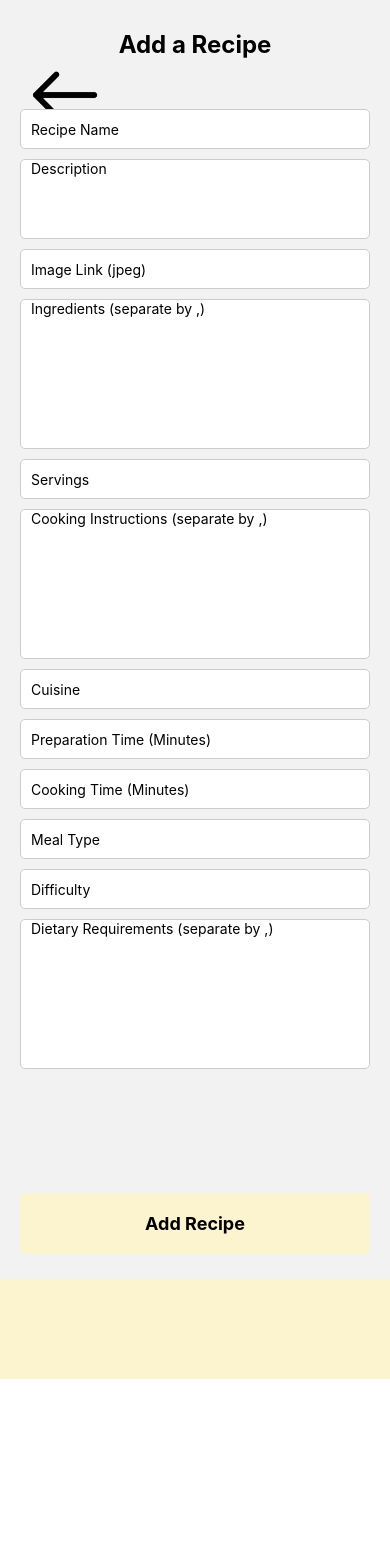
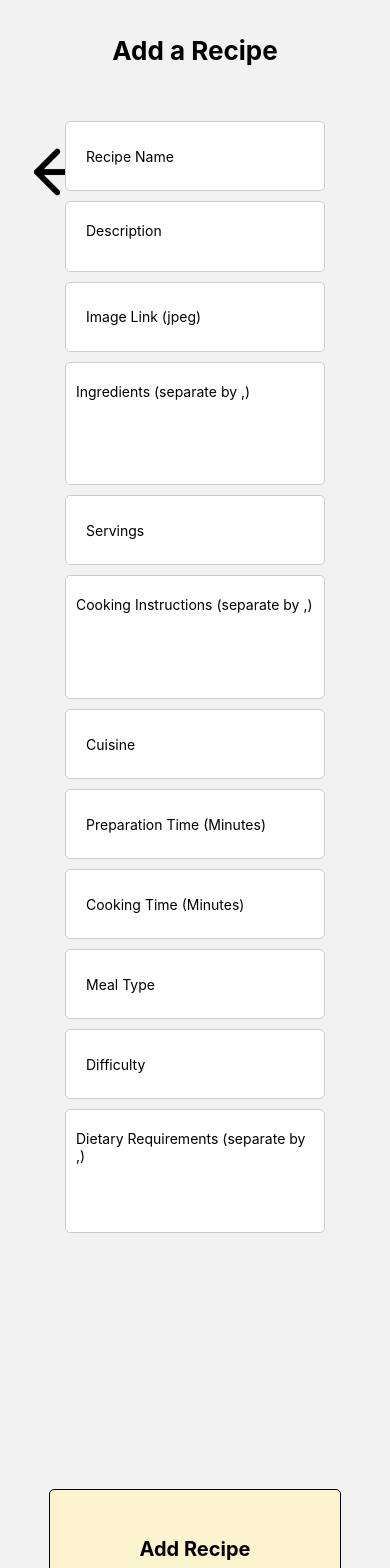
Before and after one commit to KirstyHind/scran-recipe-app, a React Native app: screen /AddRecipe in a window 390 px wide. Shown: the top 1568 px of the page. Before the commit the page ends 1379 px from the top, so only its background shows below. Built offline with nearby package versions, Linux system fonts and the light colour scheme.

Commit message:
Your commit message here

```diff
--- a/AddRecipe.js
+++ b/AddRecipe.js
@@ -8,6 +8,10 @@ import 'firebase/database';
 // Local component imports
 import Toolbar from './Toolbar';
 import { ScrollView } from 'react-native-gesture-handler';
+import BackButton from './BackButton';
+import InputBox from './InputBox';
+import HeaderText from './HeaderText';
+import CustomButton from './CustomButton';
 
 // AddRecipe component
 const AddRecipe = ({ navigation }) => {
@@ -70,14 +74,11 @@ const AddRecipe = ({ navigation }) => {
   return (
     <TouchableWithoutFeedback onPress={Keyboard.dismiss}>
       <SafeAreaView style={styles.container}>
-      <Text style={styles.heading}>Add a Recipe</Text>
-      <TouchableOpacity style={styles.backButton} onPress={() => navigation.goBack()}>
-        <Image source={require('./assets/backbutton.png')} style={[styles.backImage, styles.imageBorder]} />
-      </TouchableOpacity>
+        <HeaderText>Add a Recipe</HeaderText>
+        <BackButton />
         <ScrollView contentContainerStyle={styles.content}>
           {/* Input fields for recipe details */}
-        <TextInput
-          style={styles.input}
+          <InputBox
             placeholder="Recipe Name"
             value={recipeName}
             onChangeText={(text) => setRecipeName(text)}
@@ -90,8 +91,7 @@ const AddRecipe = ({ navigation }) => {
             multiline // Enable multiline input
             numberOfLines={4} // Set the initial number of lines to show
           />
-        <TextInput
-          style={styles.input}
+          <InputBox
             placeholder="Image Link (jpeg)"
             value={image}
             onChangeText={(text) => setImageLink(text)}
@@ -106,8 +106,7 @@ const AddRecipe = ({ navigation }) => {
             onSubmitEditing={() => { }} // This function will handle the "Enter" key press
           />
 
-        <TextInput
-          style={styles.input}
+          <InputBox
             placeholder="Servings"
             value={servings}
             onChangeText={(text) => setServings(text.replace(/[^0-9]/g, ''))} // Only allow numeric input
@@ -124,38 +123,33 @@ const AddRecipe = ({ navigation }) => {
             onSubmitEditing={() => { }} // This function will handle the "Enter" key press
           />
 
-        <TextInput
-          style={styles.input}
+          <InputBox
             placeholder="Cuisine"
             value={cuisine}
             onChangeText={(text) => setCuisine(text)}
           />
 
-        <TextInput
-          style={styles.input}
+          <InputBox
             placeholder="Preparation Time (Minutes)"
             value={prepTime}
             onChangeText={(text) => setPrepTime(text.replace(/[^0-9]/g, ''))} // Only allow numeric input
             keyboardType="numeric"
           />
 
-        <TextInput
-          style={styles.input}
+          <InputBox
             placeholder="Cooking Time (Minutes)"
             value={cookTime}
             onChangeText={(text) => setCookTime(text.replace(/[^0-9]/g, ''))} // Only allow numeric input
             keyboardType="numeric"
           />
 
-        <TextInput
-          style={styles.input}
+          <InputBox
             placeholder="Meal Type"
             value={mealType}
             onChangeText={(text) => setMealType(text)}
           />
 
-        <TextInput
-          style={styles.input}
+          <InputBox
             placeholder="Difficulty"
             value={difficulty}
             onChangeText={(text) => setDifficulty(text)}
@@ -173,10 +167,12 @@ const AddRecipe = ({ navigation }) => {
           <Text style={styles.endText}></Text>
         </ScrollView>
 
-      {/* Save button */}
-      <TouchableOpacity style={styles.saveButton} onPress={saveRecipeToFirebase}>
-        <Text style={styles.buttonText}>Add Recipe</Text>
-      </TouchableOpacity>
+        {/* Add Recipe button */}
+        <CustomButton
+          title="Add Recipe"
+          onPress={saveRecipeToFirebase}
+          style={{padding: 20, width: '75%', minHeight: '7%', marginBottom: 100,}}
+        />
 
         {/* Toolbar */}
         <Toolbar />
@@ -189,34 +185,10 @@ const AddRecipe = ({ navigation }) => {
 const styles = StyleSheet.create({
   container: {
     flex: 1,
+    alignItems: 'center',
   },
   content: {
     padding: 20,
-  },
-  heading: {
-    fontSize: 24,
-    fontWeight: 'bold',
-    padding: 30,
-    textAlign: 'center',
-  },
-  backButton: {
-    position: 'absolute',
-    top: 50,
-    left: 20,
-    padding: 10,
-  },
-  backImage: {
-    width: 70,
-    height: 70,
-  },
-  input: {
-    backgroundColor: '#fff',
-    height: 40,
-    borderColor: '#ccc',
-    borderWidth: 1,
-    borderRadius: 5,
-    marginBottom: 10,
-    paddingHorizontal: 10,
   },
   inputWide: {
     backgroundColor: '#fff',
@@ -225,7 +197,7 @@ const styles = StyleSheet.create({
     borderWidth: 1,
     borderRadius: 5,
     marginBottom: 10,
-    paddingHorizontal: 10,
+    padding: 20,
   },
   inputWider: {
     backgroundColor: '#fff',
@@ -235,22 +207,7 @@ const styles = StyleSheet.create({
     borderRadius: 5,
     marginBottom: 10,
     paddingHorizontal: 10,
-  },
-  saveButton: {
-    backgroundColor: '#fcf3cf',
-    paddingVertical: 20,
-    paddingHorizontal: 20,
-    borderRadius: 5,
-    alignItems: 'center',
-    position: 'absolute',
-    bottom: 125,
-    left: 20,
-    right: 20,
-  },
-  buttonText: {
-    color: '#000000',
-    fontSize: 18,
-    fontWeight: 'bold',
+    padding: 20,
   },
   endText: {
     paddingBottom: 80,
--- a/App.js
+++ b/App.js
@@ -1,7 +1,7 @@
 // Import necessary packages and components
 import React from 'react';
 import { StatusBar } from 'expo-status-bar';
-import { StyleSheet, View, Image } from 'react-native';
+import { StyleSheet, View, Image, Text } from 'react-native';
 import { NavigationContainer } from '@react-navigation/native';
 import { createStackNavigator } from '@react-navigation/stack';
 import Login from './Login';
@@ -13,7 +13,7 @@ import RecipeDetails from './RecipeDetails';
 import SavedRecipes from './SavedRecipes';
 import Settings from './Settings';
 import CustomButton from './CustomButton';
-import HeaderText from './HeaderText';
+
 
 // Create a stack navigator object for navigation
 const Stack = createStackNavigator();
@@ -44,7 +44,7 @@ export default function MainApp() {
 function Home({ navigation }) {
   return (
     <View style={styles.container}>
-      <HeaderText>Welcome to SCRAN!</HeaderText>
+      <Text style={styles.welcomeText}>Welcome to SCRAN!</Text>
       <Image
         style={styles.logo}
         source={require('./assets/cookbook.png')}
@@ -52,12 +52,12 @@ function Home({ navigation }) {
       <CustomButton
         title="Login"
         onPress={() => navigation.navigate('Login')}
-        style={{ minWidth: '75%', minHeight: '7%', }}
+        style={{ width: '75%', height: '7%', }}
       />
       <CustomButton
         title="Register"  // Fixed the title here.
         onPress={() => navigation.navigate('Register')}
-        style={{ minWidth: '75%', minHeight: '7%', }}
+        style={{ width: '75%', height: '7%', }}
       />
       <StatusBar style="auto" />
     </View>
@@ -73,6 +73,12 @@ const styles = StyleSheet.create({
     justifyContent: 'center',
     padding: 20,
   },
+  welcomeText: {
+    fontSize: 40,
+    fontWeight: 'bold',
+    marginBottom: 80,
+    textAlign: 'center',
+  },
   logo: {
     width: '50%',
     height: '22%',
--- a/BackButton.js
+++ b/BackButton.js
@@ -7,7 +7,7 @@ const BackButton = () => {
     return (
         <TouchableOpacity
             style={styles.backButton}
-            onPress={() => navigation.navigate('Home')}>
+            onPress={() => navigation.goBack()}>
             <Image
                 source={require('./assets/backbutton.png')}
                 style={styles.backImage}
--- a/HeaderText.js
+++ b/HeaderText.js
@@ -12,10 +12,11 @@ const HeaderText = (props) => {
 
 const styles = StyleSheet.create({
     headerText: {
-        fontSize: 40,
+        fontSize: 26,
         fontWeight: 'bold',
+        padding: 35,
         textAlign: 'center',
-    },
+      },
 });
 
 export default HeaderText;
--- a/HomeScreen.js
+++ b/HomeScreen.js
@@ -232,14 +232,6 @@ const styles = StyleSheet.create({
     justifyContent: 'center',
     alignItems: 'center',
   },
-  searchContainer: {
-    flexDirection: 'row',
-    alignItems: 'center',
-    marginBottom: 40,
-    justifyContent: 'center',
-    top: 35,
-    padding: 10,
-  },
   noRecText: {
     paddingLeft: 10,
     fontSize: 16,
--- a/Login.js
+++ b/Login.js
@@ -1,6 +1,6 @@
 // Import necessary modules and hooks
 import React, { useState } from 'react';
-import { View, StyleSheet, Alert, TouchableWithoutFeedback, Keyboard } from 'react-native';
+import { View, StyleSheet, Alert, TouchableWithoutFeedback, Keyboard, Text } from 'react-native';
 import { useNavigation } from '@react-navigation/native';
 import { getAuth, signInWithEmailAndPassword } from 'firebase/auth';
 import AppName from './AppName';
@@ -63,7 +63,7 @@ const Login = () => {
         <TouchableWithoutFeedback onPress={() => Keyboard.dismiss()}>
             <View style={styles.container}>
                 <AppName />
-                <HeaderText>Log In</HeaderText>
+                <Text style={styles.loginText}>Log In</Text>
                 <View style={styles.login}>
                     <InputBox
                         placeholder="Email"
@@ -83,9 +83,9 @@ const Login = () => {
                 <CustomButton
                     title="Login"
                     onPress={handleLogin}
-                    style={{ minWidth: '75%', minHeight: '7%',}}
+                    style={{ width: '75%', height: '7%',}}
                 />
-                <BackButton onPress={() => navigation.navigate('Home')} />
+                <BackButton/>
             </View>
         </TouchableWithoutFeedback>
     );
@@ -100,6 +100,12 @@ const styles = StyleSheet.create({
         alignItems: 'center',
         padding: 20,
     },
+    loginText: {
+        fontSize: 40,
+        fontWeight: 'bold',
+        marginBottom: 80,
+        textAlign: 'center',
+      },
     login: {
         marginTop: 50,
     }
--- /dev/null
+++ b/RecipeInfo.js
@@ -0,0 +1,92 @@
+import React from 'react';
+import { View, Text, StyleSheet, Image } from 'react-native';
+
+const RecipeInfo = ({ recipe }) => {
+  if (!recipe) {
+    return null;
+  }
+
+  const {
+    prepTime,
+    cookTime,
+    recipeName,
+    image,
+    description,
+    servings,
+    cuisine,
+    mealType,
+    difficulty,
+    dietaryRequirements,
+    ingredients,
+    instructions
+  } = recipe;
+
+  // Calculate total recipe time and format it for display
+  const totalTime = prepTime + cookTime;
+  const hours = Math.floor(totalTime / 60);
+  const minutes = totalTime % 60;
+  const displayTime = hours > 0 ? `${hours} hours ${minutes} minutes` : `${minutes} minutes`;
+
+  return (
+    <View style={styles.container}>
+      <Text style={styles.recipeName}>{recipeName}</Text>
+      <Image source={{ uri: image }} style={styles.recipeImage} />
+      <Text style={styles.recipeDesc}>{description}</Text>
+      <Text style={styles.recipeInfo}>Prep Time: {prepTime} minutes</Text>
+      <Text style={styles.recipeInfo}>Cook Time: {cookTime} minutes</Text>
+      <Text style={styles.recipeInfo}>Total Time: {displayTime}</Text>
+      <Text style={styles.recipeInfo}>Servings: {servings}</Text>
+      <Text style={styles.recipeInfo}>Cuisine: {cuisine}</Text>
+      <Text style={styles.recipeInfo}>Meal Type: {mealType}</Text>
+      <Text style={styles.recipeInfo}>Difficulty: {difficulty}</Text>
+      <Text style={styles.recipeInfo}>Dietary: {dietaryRequirements.join(', ')}</Text>
+
+      <Text style={styles.subheading}>Ingredients:</Text>
+      {ingredients.map((ingredient, index) => (
+        <Text key={index} style={styles.listItem}>{ingredient}</Text>
+      ))}
+
+      <Text style={styles.subheading}>Instructions:</Text>
+      {instructions.map((instruction, index) => (
+        <Text key={index} style={styles.listItem}>{index + 1}. {instruction}</Text>
+      ))}
+    </View>
+  );
+};
+
+const styles = StyleSheet.create({
+  container: {
+    padding: 20,
+  },
+  recipeName: {
+    fontSize: 24,
+    fontWeight: 'bold',
+    marginBottom: 10,
+  },
+  recipeImage: {
+    width: '100%',
+    height: 200,
+    resizeMode: 'cover',
+    marginBottom: 20,
+  },
+  recipeDesc: {
+    fontSize: 16,
+    marginBottom: 10,
+  },
+  recipeInfo: {
+    fontSize: 16,
+    marginBottom: 10,
+  },
+  subheading: {
+    fontSize: 18,
+    fontWeight: 'bold',
+    marginTop: 20,
+    marginBottom: 10,
+  },
+  listItem: {
+    fontSize: 16,
+    marginBottom: 10,
+  },
+});
+
+export default RecipeInfo;
--- a/Register.js
+++ b/Register.js
@@ -1,6 +1,6 @@
 // Import necessary modules and hooks
 import React, { useState } from 'react';
-import { View, StyleSheet, Alert, TouchableWithoutFeedback, Keyboard } from 'react-native';
+import { View, StyleSheet, Alert, TouchableWithoutFeedback, Keyboard, Text } from 'react-native';
 import { useNavigation } from '@react-navigation/native';
 import { getAuth, createUserWithEmailAndPassword } from 'firebase/auth';
 import AppName from './AppName';
@@ -79,7 +79,7 @@ const Register = () => {
         <TouchableWithoutFeedback onPress={() => Keyboard.dismiss()}>
             <View style={styles.container}>
                 <AppName />
-                <HeaderText>Register</HeaderText>
+                <Text style={styles.registerText}>Register</Text>
                 <View style={styles.register}>
                     <InputBox
                         placeholder="Email"
@@ -98,9 +98,9 @@ const Register = () => {
                 <CustomButton
                     title="Register"
                     onPress={handleRegistration}
-                    style={{ minWidth: '75%', minHeight: '7%',}}
+                    style={{ width: '75%', height: '7%',}}
                 />
-                <BackButton onPress={() => navigation.navigate('Home')} />
+                <BackButton/>
             </View>
         </TouchableWithoutFeedback>
     );
@@ -114,6 +114,12 @@ const styles = StyleSheet.create({
         alignItems: 'center',
         padding: 20,
     },
+    registerText: {
+        fontSize: 40,
+        fontWeight: 'bold',
+        marginBottom: 80,
+        textAlign: 'center',
+      },
     register: {
         marginTop: 50,
     }
--- a/SavedRecipes.js
+++ b/SavedRecipes.js
@@ -1,10 +1,13 @@
 // Import necessary packages and components
 import React, { useState, useEffect } from 'react';
-import { View, Text, StyleSheet, Image, TouchableOpacity, ScrollView, SafeAreaView } from 'react-native';
+import { Text, StyleSheet, ScrollView, SafeAreaView } from 'react-native';
 import { useNavigation } from '@react-navigation/native';
 import { getDatabase, ref, onValue, off } from 'firebase/database';
 import { getAuth } from 'firebase/auth';
 import Toolbar from './Toolbar';
+import BackButton from './BackButton';
+import RecipeCard from './RecipeCard';
+import HeaderText from './HeaderText';
 
 // Define the SavedRecipes component
 const SavedRecipes = () => {
@@ -49,34 +52,21 @@ const SavedRecipes = () => {
 
     // Render the SavedRecipes component
     return (
+        <>
             <SafeAreaView style={styles.container}>
-            <Text style={styles.heading}>Saved Recipes</Text>
-            <TouchableOpacity style={styles.backButton} onPress={() => navigation.goBack()}>
-                <Image source={require('./assets/backbutton.png')} style={[styles.backImage, styles.imageBorder]} />
-            </TouchableOpacity>
-            <ScrollView contentContainerStyle={styles.content}>
+                <HeaderText >Saved Recipes</HeaderText>
+                <BackButton/>
+                <ScrollView>
                     {savedRecipes.length > 0 ? (
-                    savedRecipes.map((recipe) => (
-                        <TouchableOpacity key={recipe.id} onPress={() => navigation.navigate('RecipeDetails', { recipeId: recipe.id })}>
-                            <View style={styles.recipeContainer}>
-                                <Image source={{ uri: recipe.image }} style={styles.recipeImage} />
-                                <View style={styles.recipeDetails}>
-                                    <Text style={styles.recipeName}>{recipe.recipeName}</Text>
-                                    <Text style={styles.recipeDescription}>{recipe.description}</Text>
-                                </View>
-                            </View>
-                        </TouchableOpacity>
-                    ))
+                        savedRecipes.map((recipe) => <RecipeCard key={recipe.id} recipe={recipe} />)
                     ) : (
                         <Text style={styles.noRecText}>No saved recipes.</Text>
                     )}
                     <Text style={styles.endText}>End</Text>
                 </ScrollView>
-
-            {/* Toolbar */}
+            </SafeAreaView>
             <Toolbar />
-        </SafeAreaView>
-
+        </>
     );
 };
 
@@ -84,6 +74,7 @@ const SavedRecipes = () => {
 const styles = StyleSheet.create({
     container: {
         flex: 1,
+        padding: 10,
     },
     heading: {
         fontSize: 24,
@@ -91,39 +82,8 @@ const styles = StyleSheet.create({
         padding: 30,
         textAlign: 'center',
     },
-    backButton: {
-        position: 'absolute',
-        top: 50,
-        left: 20,
-        padding: 10,
-    },
-    backImage: {
-        width: 70,
-        height: 70,
-    },
     noRecText: {
         paddingLeft: 20,
-    },
-    recipeContainer: {
-        backgroundColor: '#fff',
-        flexDirection: 'row',
-        padding: 10,
-        paddingTop: 20,
-    },
-    recipeDetails: {
-        flex: 1,
-    },
-    recipeImage: {
-        width: 100,
-        height: 100,
-        marginRight: 10,
-    },
-    recipeName: {
-        fontSize: 18,
-        fontWeight: 'bold',
-    },
-    recipeDescription: {
-        fontSize: 16,
     },
     endText: {
         fontSize: 20,
--- a/SearchResult.js
+++ b/SearchResult.js
@@ -4,6 +4,10 @@ import { View, Text, StyleSheet, Image, TouchableOpacity, TextInput, SafeAreaVie
 import { getDatabase, ref, onValue, off } from 'firebase/database'; // Firebase Realtime Database methods
 import { useNavigation } from '@react-navigation/native';
 import Toolbar from './Toolbar';
+import BackButton from './BackButton';
+import RecipeCard from './RecipeCard';
+import HeaderText from './HeaderText';
+import InputBox from './InputBox';
 
 // SearchResult Component
 const SearchResult = ({ route }) => {
@@ -93,39 +97,23 @@ const SearchResult = ({ route }) => {
   // Render the SearchResult component
   return (
     <SafeAreaView style={styles.container}>
-      <Text style={styles.heading}>Search Results</Text>
-      <TouchableOpacity
-        style={styles.backButton}
-        onPress={() => navigation.goBack()}>
-        <Image source={require('/Users/kirsty/Library/CloudStorage/OneDrive-UniversityofStrathclyde/Dissertation/scran-recipe-app/assets/backbutton.png')} style={[styles.backImage, styles.imageBorder]} />
-      </TouchableOpacity>
+      <HeaderText >Search Results</HeaderText>
+      <BackButton />
       {/* Search */}
-      <View style={styles.searchContainer}>
-        <TextInput
-          style={styles.searchInput}
+      <InputBox
           placeholder="Search"
           onChangeText={handleSearchInputChange}
           value={searchQuery}
         />
-      </View>
-      <ScrollView contentContainerStyle={styles.content}>
-        {searchResults.length > 0 ? (
-          searchResults.map((recipe) => (
-            <TouchableOpacity key={recipe.id} onPress={() => navigation.navigate('RecipeDetails', { recipeId: recipe.id })}>
-              <View style={styles.recipeContainer}>
-                <Image source={{ uri: recipe.image }} style={styles.recipeImage} />
-                <View style={styles.recipeDetails}>
-                  <Text style={styles.recipeName}>{recipe.recipeName}</Text>
-                  <Text style={styles.recipeDescription}>{recipe.description}</Text>
-                </View>
-              </View>
-            </TouchableOpacity>
-          ))
-        ) : (
-          <Text style={styles.noResultsText}> No results found.</Text>
-        )}
-        <Text style={styles.endText}>End</Text>
-      </ScrollView>
+        <ScrollView>
+                    {searchResults.length > 0 ? (
+                        searchResults.map((recipe) => <RecipeCard key={recipe.id} recipe={recipe} />)
+                    ) : (
+                        <Text style={styles.noRecText}>No saved recipes.</Text>
+                    )}
+                    <Text style={styles.endText}>End</Text>
+                </ScrollView>
+
       {/* Toolbar */}
       <Toolbar />
     </SafeAreaView>
@@ -136,73 +124,7 @@ const SearchResult = ({ route }) => {
 const styles = StyleSheet.create({
   container: {
     flex: 1,
-  },
-  heading: {
-    fontSize: 24,
-    fontWeight: 'bold',
-    padding: 30,
-    textAlign: 'center',
-  },
-  backButton: {
-    position: 'absolute',
-    top: 50,
-    left: 20,
-    padding: 10,
-  },
-  backImage: {
-    width: 70,
-    height: 70,
-  },
-  recipeTitle: {
-    fontSize: 18,
-    fontWeight: 'bold',
-  },
-  noResultsText: {
-    fontSize: 16,
-    marginBottom: 10,
-    marginLeft: 20,
-  },
-  recipeContainer: {
-    flexDirection: 'row',
-    marginBottom: 20,
-    backgroundColor: '#fff',
-    paddingTop: 20,
-    paddingBottom: 20,
-  },
-  recipeImage: {
-    width: 100,
-    height: 100,
-    marginRight: 10,
-    marginLeft: 20,
-  },
-  recipeDetails: {
-    flex: 1,
-  },
-  recipeName: {
-    fontSize: 18,
-    fontWeight: 'bold',
-  },
-  recipeDescription: {
-    fontSize: 16,
-  },
-  searchContainer: {
-    flexDirection: 'row',
-    alignItems: 'center',
-    justifyContent: 'center',
-    padding: 10,
-    paddingBottom: 50,
-  },
-  searchInput: {
-    backgroundColor: '#fff',
-    flex: 1,
-    height: 48,
-    fontWeight: 'bold',
-    borderColor: '#000000',
-    borderWidth: 1,
-    borderRadius: 5,
-    marginTop: 20,
-    paddingHorizontal: 10,
-    marginRight: 10,
+    justifyContent: 'flex-start',
   },
   endText: {
     fontSize: 20,
```
Also changed, not shown: PreloadImages.js (deleted, +0 -43 lines), RecipeDetails.js (+5 -4 lines). Lines whose indentation alone changed are shown as unchanged.
